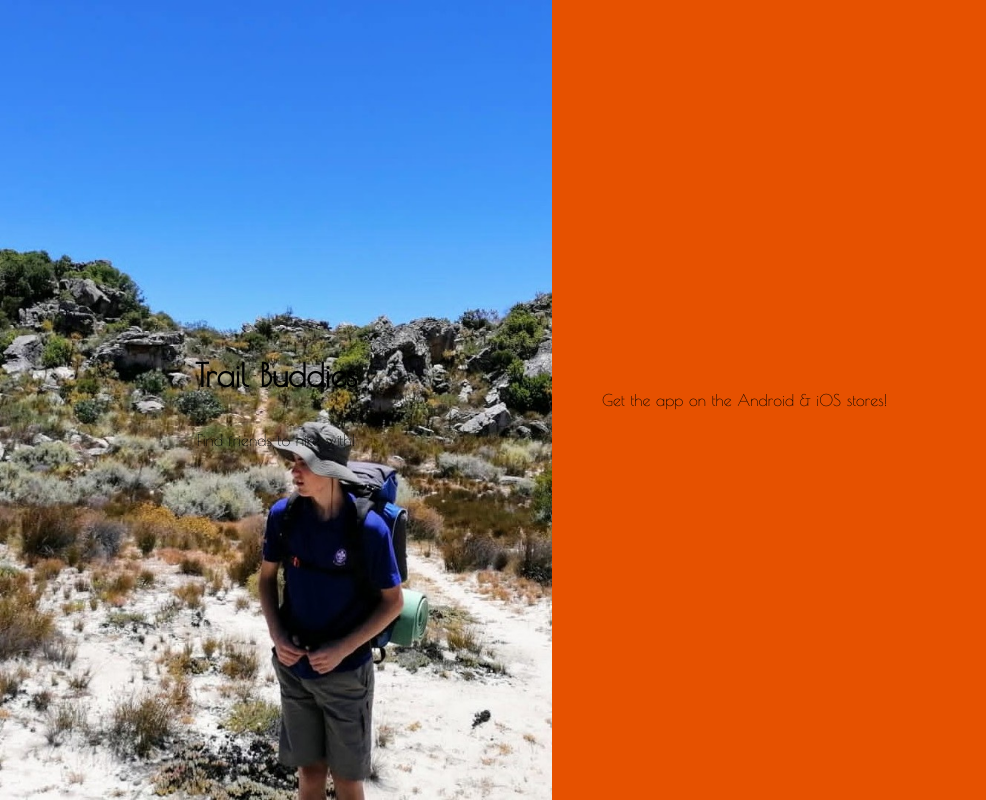
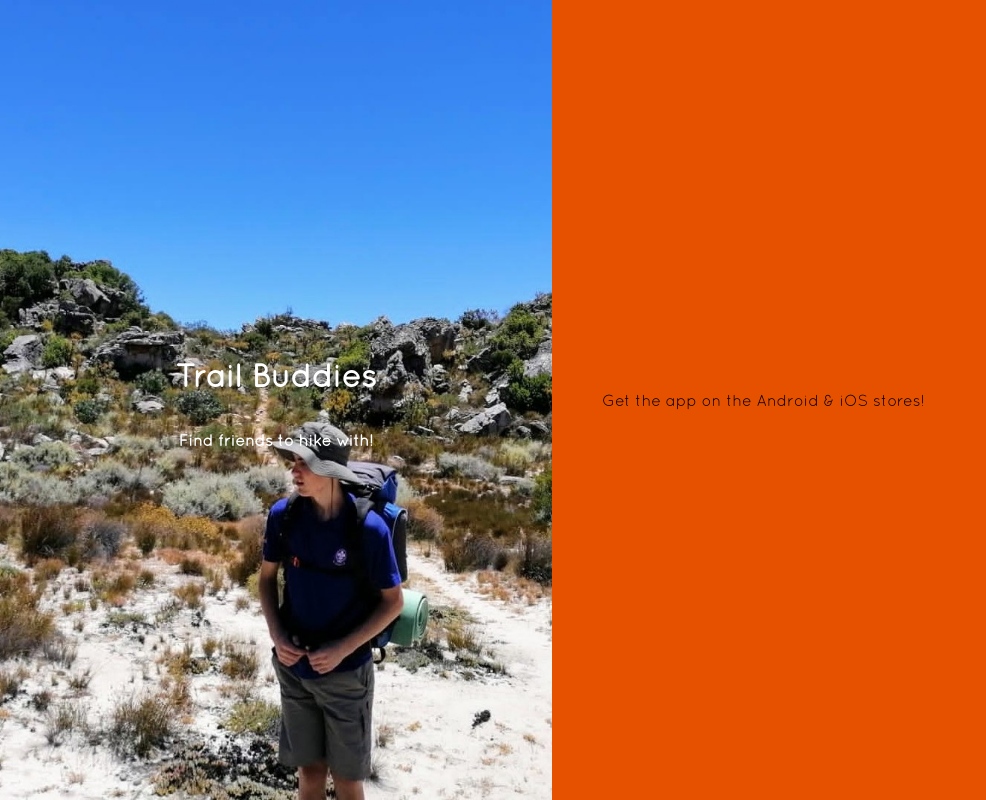
Before and after one commit to TrailBuddies/club, a website built with Vite: page index.html in a window 1280 px wide. Shown: the whole page, without its empty margins (0-986 px from the left). Built offline with nearby package versions, Linux system fonts and the light colour scheme.

Commit message:
update font family to Quicksand

```diff
--- a/styles/fonts.scss
+++ b/styles/fonts.scss
@@ -1,4 +1,4 @@
 @font-face {
-	font-family: 'Poiret One';
-	src: url('/fonts/PoiretOne-Regular.ttf');
+	font-family: 'Quicksand';
+	src: url('/fonts/Quicksand-Regular.otf');
 }
--- a/styles/index.scss
+++ b/styles/index.scss
@@ -1,7 +1,7 @@
 @import './fonts.scss';
 
 body {
-	font-family: 'Poiret One', sans-serif;
+	font-family: 'Quicksand', sans-serif;
 	background-color: rgba(230, 81, 0, 1);
 	margin: 0;
 	padding: 0;
@@ -27,6 +27,9 @@
 	justify-content: center;
 	align-items: center;
 
+  color: white;
+  font-weight: bolder;
+
 	background-image: url('/images/bg-tall.jpg');
 	background-size: cover;
 
```
Also changed, not shown: fonts/PoiretOne-Regular.ttf (deleted), fonts/Quicksand-Regular.otf (added).
